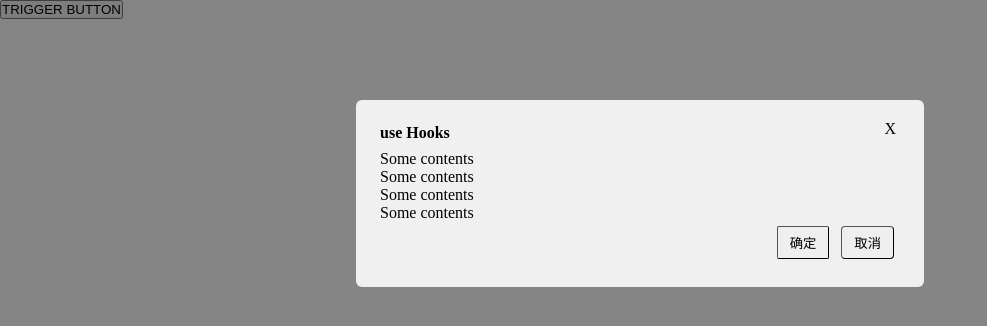
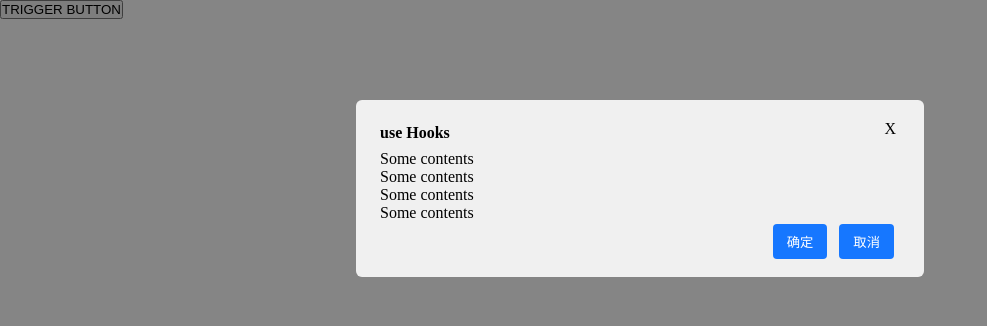
Before and after one commit to comewithm/react-custom-components, a React app: page / in a window 1280 px wide. Shown: the top 326 px of the page, without its empty margins (0-987 px from the left). Built offline with nearby package versions, Linux system fonts and the light colour scheme.

Commit message:
perf(Button): 设置默认值

```diff
--- a/src/components/Modal/Button/Button.less
+++ b/src/components/Modal/Button/Button.less
@@ -0,0 +1,24 @@
+@primary-background: #1677ff;
+@primary-color: #fff;
+
+.btn {
+    padding: 8px 14px;
+    margin: 2px 6px;
+    border-radius: 4px;
+    border-width: 0;
+    background-color: #1677ff;
+    color: #fff;
+}
+
+.btn-primary {
+    background-color: @primary-background;
+    color: @primary-color;
+}
+
+.btn-small {}
+
+.btn-large {}
+
+.btn-primary:hover {
+    background-color: fade(@primary-background, 90%);
+}
--- a/src/components/Modal/Button/Button.tsx
+++ b/src/components/Modal/Button/Button.tsx
@@ -1,10 +1,13 @@
 import React, { CSSProperties, MouseEventHandler, ReactNode } from 'react';
 import classnames from 'classnames';
 
+import './Button.less'
+
 type ButtonProps = {
+  className?: string;
   click: MouseEventHandler;
   text: ReactNode;
-  buttonProps: CSSProperties;
+  buttonProps?: CSSProperties;
   buttonType?: ButtonSize;
 };
 
@@ -12,25 +15,18 @@ export type ButtonSize = 'primary' | 'small' | 'large';
 
 export const LocalButton: React.FC<ButtonProps> = (props) => {
   const prefixCls = 'btn';
-  const { click, text, buttonProps, buttonType } = props;
-  const btnCls = classnames(prefixCls, {
+  const { click, text, buttonProps = {}, buttonType = 'primary', className } = props;
+  const btnCls = classnames(prefixCls, className, {
     [`btn-primary`]: buttonType === 'primary',
     [`btn-small`]: buttonType === 'small',
     [`btn-large`]: buttonType === 'large'
   });
 
-  const localButtonStyle: CSSProperties = {
-    padding: '6px 12px',
-    margin: '4px 6px',
-    borderRadius: '4px',
-    borderWidth: '1px'
-  };
   return (
     <button
       onClick={click}
       className={btnCls}
       style={{
-        ...localButtonStyle,
         ...buttonProps
       }}
     >
@@ -42,27 +38,28 @@ export const LocalButton: React.FC<ButtonProps> = (props) => {
 interface OKButtonProps {
   onOk: MouseEventHandler;
   okText: ReactNode;
-  okButtonProps: CSSProperties;
+  okButtonProps?: CSSProperties;
   okType?: ButtonSize;
 }
 
 interface CancelButtonProps {
   onCancel: MouseEventHandler;
   cancelText: ReactNode;
-  cancelButtonProps: CSSProperties;
+  cancelButtonProps?: CSSProperties;
   cancelType?: ButtonSize;
 }
 
 export const OKButton: React.FC<OKButtonProps> = (props) => {
-  const { onOk, okButtonProps, okText, okType } = props;
+  const { onOk, okButtonProps = {}, okText, okType } = props;
 
   const OKButtonStyle: CSSProperties = {
-    borderRadius: '2px'
+
   };
 
   return (
     <LocalButton
       click={onOk}
+      className={'okBtn'}
       buttonProps={{
         ...okButtonProps,
         ...OKButtonStyle
@@ -74,13 +71,14 @@ export const OKButton: React.FC<OKButtonProps> = (props) => {
 };
 
 export const CancelButton: React.FC<CancelButtonProps> = (props) => {
-  const { onCancel, cancelButtonProps, cancelText, cancelType } = props;
+  const { onCancel, cancelButtonProps = {}, cancelText, cancelType = 'primary' } = props;
 
   const CancelButtonStyle: CSSProperties = {};
 
   return (
     <LocalButton
       click={onCancel}
+      className={'cancelBtn'}
       buttonProps={{
         ...cancelButtonProps,
         ...CancelButtonStyle
--- a/src/components/Modal/Modal.less
+++ b/src/components/Modal/Modal.less
@@ -16,7 +16,7 @@
   border-radius: 6px;
   position: absolute;
   width: 520px;
-  padding: 24px;
+  padding: 24px 24px 16px;
 }
 
 .modal-center {
--- a/src/components/Modal/Modal.tsx
+++ b/src/components/Modal/Modal.tsx
@@ -278,7 +278,7 @@ export const ModalSuccess = (props: Partial<ModalMethodsConfig>) => {
       open
       afterClose={afterClose}
       footer={[
-        <OKButton onOk={() => {}} okText={'知道了'} okButtonProps={{}} />
+        <OKButton onOk={() => {}} okText={'知道了'} />
       ]}
       onCancel={onCancel}
       onOk={onOk}
```
